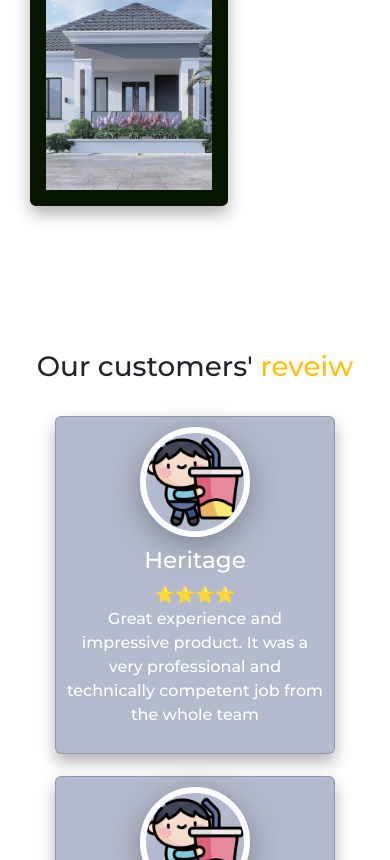
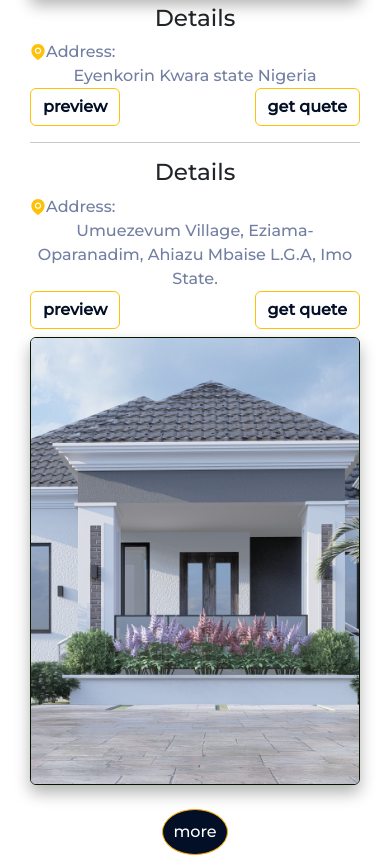
Before and after one commit to ismailhabeeb/KoladConsultLtd, a React (Vite) app: page /our_Project in a window 390 px wide. Shown: the part 3304-4164 px from the top of the page. Built offline with nearby package versions, Linux system fonts and the light colour scheme.

Commit message:
fix: styled

```diff
--- a/src/assets/styles/our_project.css
+++ b/src/assets/styles/our_project.css
@@ -44,6 +44,7 @@
 .propertyh .whyimg p {
     font-size: medium;
 }
+
 .propertyh:hover .propertynote {
     display: block !important;
 
@@ -69,11 +70,10 @@
 
 .menu .box-container {
     display: flex;
-    /* flex-wrap: wrap; */
     justify-content: space-between;
-    /* gap: 1.0rem; */
 }
-.box-con2{
+
+.box-con2 {
     width: 400px;
 }
 
@@ -156,25 +156,22 @@
 @media (max-width: 900px) {
 
 
-    .menu .box-container,
-    .porpular .box-container {
+    .menu .box-container{
         display: flex;
         flex-wrap: wrap;
-        justify-content: space-between;
+        /* justify-content: space-between; */
         gap: 0.5rem;
+
     }
 
+    .menu .box-container >div{
+        width: 100% !important;
+    }
     .menu .box-container .box {
-        height: 15rem;
-        flex: flex;
-        flex-wrap: wrap;
-        width: 198px;
-        border: 1rem solid rgb(7, 22, 1);
-        box-shadow: 0 .5rem 1rem rgba(0, 0, 0, .3);
-        position: relative;
-        overflow: hidden;
+
     }
 }
+
 /* @media (max-width: 900px) {
 
 
--- a/src/assets/styles/review.css
+++ b/src/assets/styles/review.css
@@ -41,7 +41,7 @@
 
 ::-webkit-scrollbar {
     width: 8px;
-    height: 5px;
+    height: 3px;
 }
 
 ::-webkit-scrollbar-track {
@@ -56,14 +56,14 @@
     background-color: rgb(114, 127, 162);
 }
 
-.review{
-    padding-left:25px;
-    padding-right:25px;
+.review {
+    padding-left: 25px;
+    padding-right: 25px;
 }
+
 .review .box-container {
     display: flex;
-    flex-wrap: wrap;
-    justify-content: center;
+    /* justify-content: center; */
     gap: 1.4rem;
 }
 
@@ -72,9 +72,10 @@
     color: #fff;
     text-align: center;
     padding: 10px;
-    /* min-height: 200px; */
-    width: 280px;
+    min-height: 200px;
+    width: 350px;
     box-shadow: 0 .5rem 1rem rgba(0, 0, 0, .3);
+    margin: auto;
 }
 
 .review .box-container img {
@@ -85,12 +86,14 @@
     box-shadow: 0 .5rem 2rem rgba(0, 0, 0, .3);
 
 }
-.content{
+
+.content {
     display: flex;
     flex-direction: column;
     gap: 10px;
     padding-top: 10px;
 }
+
 .order .box-container {
     display: flex;
     flex-wrap: wrap;
@@ -119,8 +122,9 @@
 
 
 .review .box-container {
-    flex-wrap: wrap;
+    flex-wrap: nowrap;
     min-height: 300px;
+    width: 100%;
 
 }
 
@@ -139,12 +143,19 @@
 
         min-width: 250px !important;
         min-height: 250px !important;
+
     }
 
 }
-@media (max-width: 575.5px) {
-  .review{
-    padding-left:15px;
-    padding-right:15px;
-  }
+
+@media (max-width: 945px) {
+    .review {
+        padding-left: 5px;
+        padding-right: 5px;
+
+    }
+    .review .box-container {
+        padding: 8px;
+        overflow-x: scroll !important;
+    }
 }
--- a/src/pages/ourProject.jsx
+++ b/src/pages/ourProject.jsx
@@ -102,7 +102,7 @@ function Our_project() {
 
             </section>
             <hr className='divider' />
-            <section className="menu p py-4 mb-5" id="menu">
+            <section className="menu p py-4 " id="menu">
                 <div className="box-container" id="menu-items">
                     <div id="ad${i}" className="box card">
                         <img src={a2} alt="" />
@@ -122,8 +122,8 @@ function Our_project() {
                             <a href="#ad${i}" className="btn border border-warning text-primary fw-bold btn-hover">get quete</a>
                         </div>
                     </div>
-
                 </div>
+                <hr className='divider' />
                 <div className="box-container" id="menu-items">
                     <div className=' '>
                         <h3>Details</h3>
@@ -144,7 +144,7 @@ function Our_project() {
                         </div>
                     </div>
                 </div>
-                {/* <button onclick="thirdmore(event)" className="more btn btn-hover">more</button> */}
+                <button  className="more btnget btn btn-hover rounded-circle mt-4">more</button>
 
             </section>
 
```
